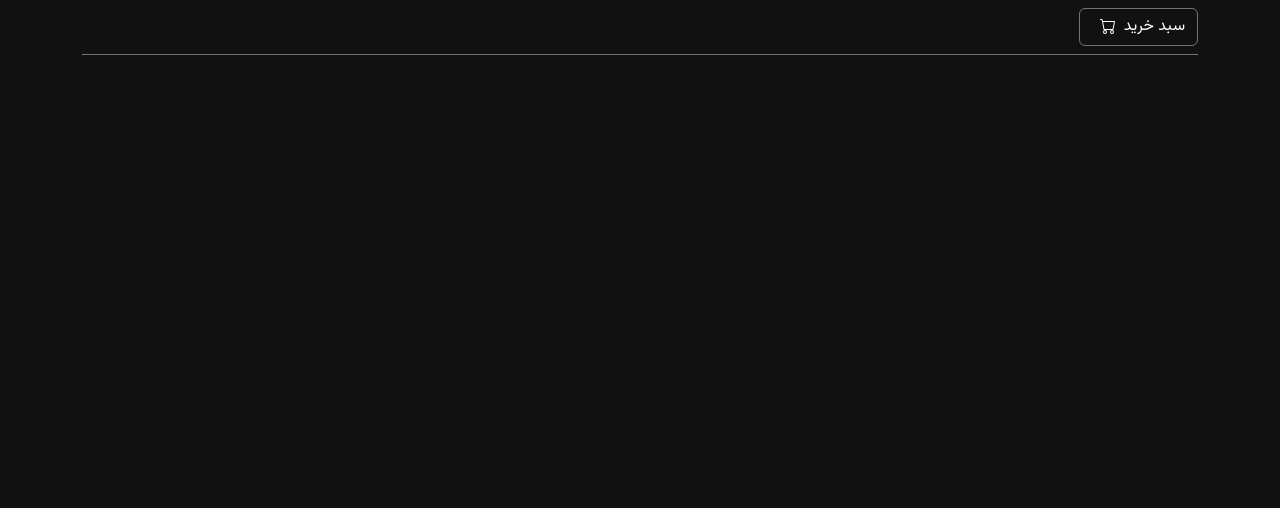
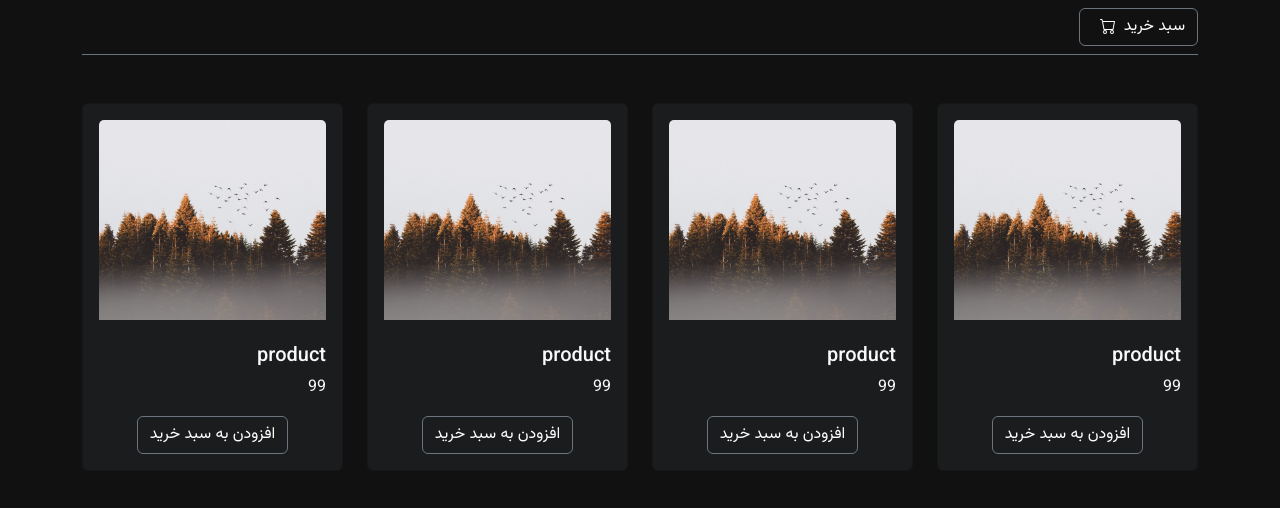
Before and after one commit to zhramohammadi/Shopping-cart-with-React, a React (Vite) app: page / in a window 1280 px wide. Shown: the top 508 px of the page. Built offline with nearby package versions, Linux system fonts and the light colour scheme.

Commit message:
Some of the products are added

```diff
--- a/src/App.jsx
+++ b/src/App.jsx
@@ -1,11 +1,16 @@
 
+import { Routes, Route } from 'react-router-dom'
 import { Container } from 'react-bootstrap'
 import Navbar from './components/navbar'
+import Shop from './pages/shop'
 
 function App(){
   return(
     <Container>
       <Navbar></Navbar>
+      <Routes>
+        <Route path='/' element={<Shop/>}/>
+      </Routes>
     </Container>
   )
 }
--- /dev/null
+++ b/src/components/productItem.jsx
@@ -0,0 +1,23 @@
+//فضایی درست میکنیم تا بتونیم داده های محصول را  درش قرار بدیم
+
+import { Card, Button } from "react-bootstrap"
+
+function ProductItem({product}){
+    return (
+        <Card className="mt-5 card-bg">
+            <Card.Body>
+                <Card.Img
+                 variant="top"
+                 src={product.image}
+                 height='200px'
+                 style={{objectFit: 'cover'}}
+                />
+                <Card.Title align='right' className="text-light pt-4">{product.title}</Card.Title>
+                <Card.Text align='right' className="text-light">{product.price}</Card.Text>
+                <Button variant="btn btn-outline-secondary" className="text-white">افزودن به سبد خرید</Button>
+            </Card.Body>
+        </Card>
+    )
+}
+
+export default ProductItem;
--- /dev/null
+++ b/src/data/items.js
@@ -0,0 +1,34 @@
+const productList = [
+    {
+        id:'1',
+        title: 'product',
+        price:99,
+        image:'/images/product.jpg'
+    },
+    {
+        id:'2',
+        title: 'product',
+        price:99,
+        image:'/images/product.jpg'
+    },
+    {
+        id:'3',
+        title: 'product',
+        price:99,
+        image:'/images/product.jpg'
+    },
+    {
+        id:'4',
+        title: 'product',
+        price:99,
+        image:'/images/product.jpg'
+    },
+]
+
+// هدف از این تابع این هست بتونیم این تابع را ب رای یک محصول خاص فراخوانی بکنیم
+function getProductData(id){
+  let productDate = productList.find((item )=>item.id === id)
+  return productDate;
+}
+
+export {productList, getProductData}
--- a/src/index.css
+++ b/src/index.css
@@ -3,3 +3,7 @@ body{
   color: #fafafa;
   font-family: Vazirmatn;
 }
+
+.card-bg{
+  background-color: #1a1c1e;
+}
--- a/src/main.jsx
+++ b/src/main.jsx
@@ -1,11 +1,14 @@
 import React from 'react'
 import ReactDOM from 'react-dom/client'
+import { BrowserRouter } from 'react-router-dom'
 import App from './App.jsx'
 import 'bootstrap/dist/css/bootstrap.min.css'
 import './index.css'
 
 ReactDOM.createRoot(document.getElementById('root')).render(
   <React.StrictMode>
+    <BrowserRouter>
        <App />
+    </BrowserRouter>
   </React.StrictMode>,
 )
--- /dev/null
+++ b/src/pages/shop.jsx
@@ -0,0 +1,18 @@
+
+import { Row,Col  } from "react-bootstrap";
+import ProductItem from '../components/productItem';
+import { productList } from "../data/items";
+
+function Shop(){
+    return (
+        <Row xs={1} md={4} className="g-4">
+            {productList.map((item)=>(
+                <Col align='center' key={item.id}>
+                    <ProductItem product={item}/>
+                </Col>
+            ))}
+        </Row>
+    )
+}
+
+export default Shop;
```
Also changed, not shown: public/images/product.jpg (added).
